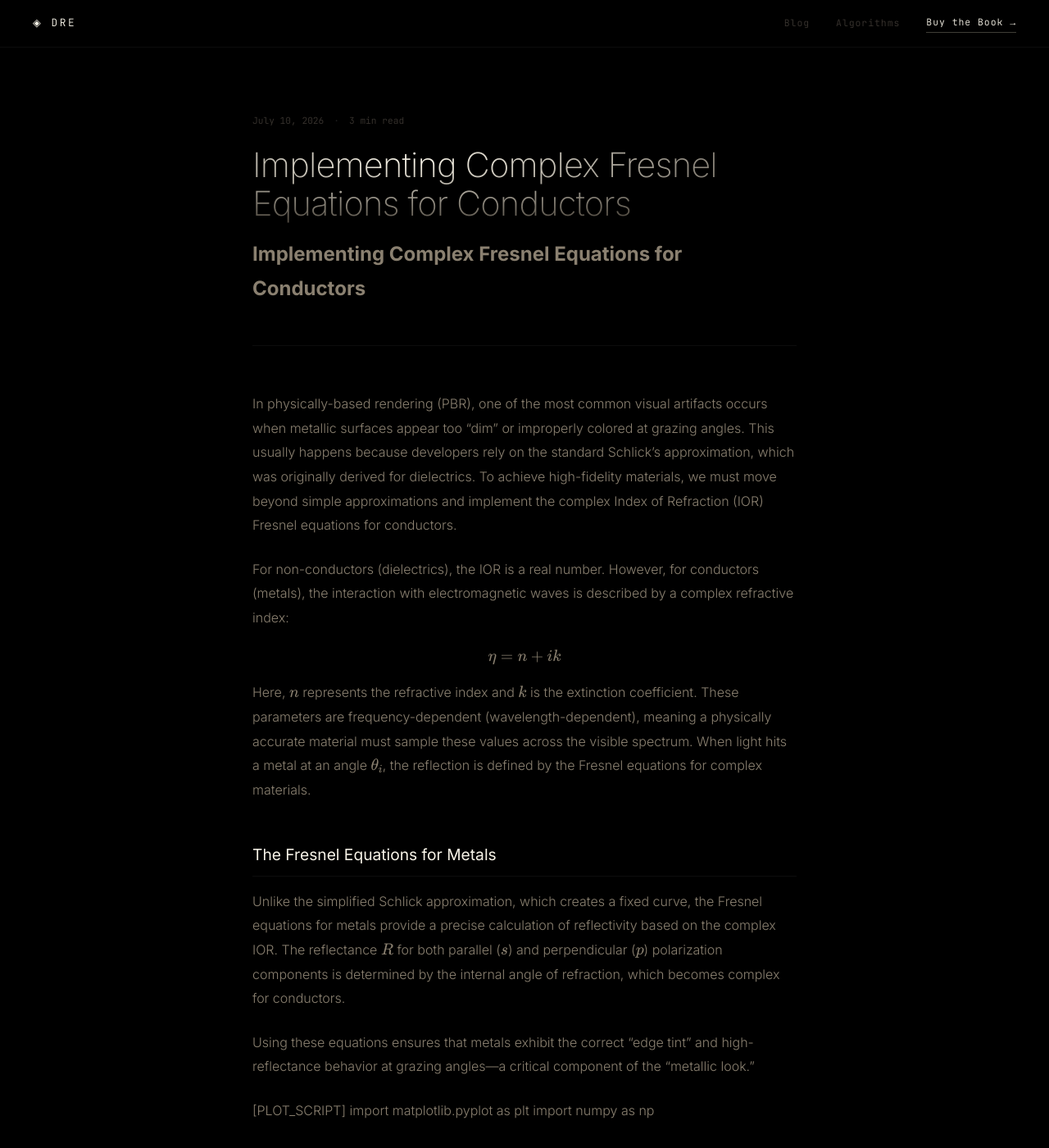
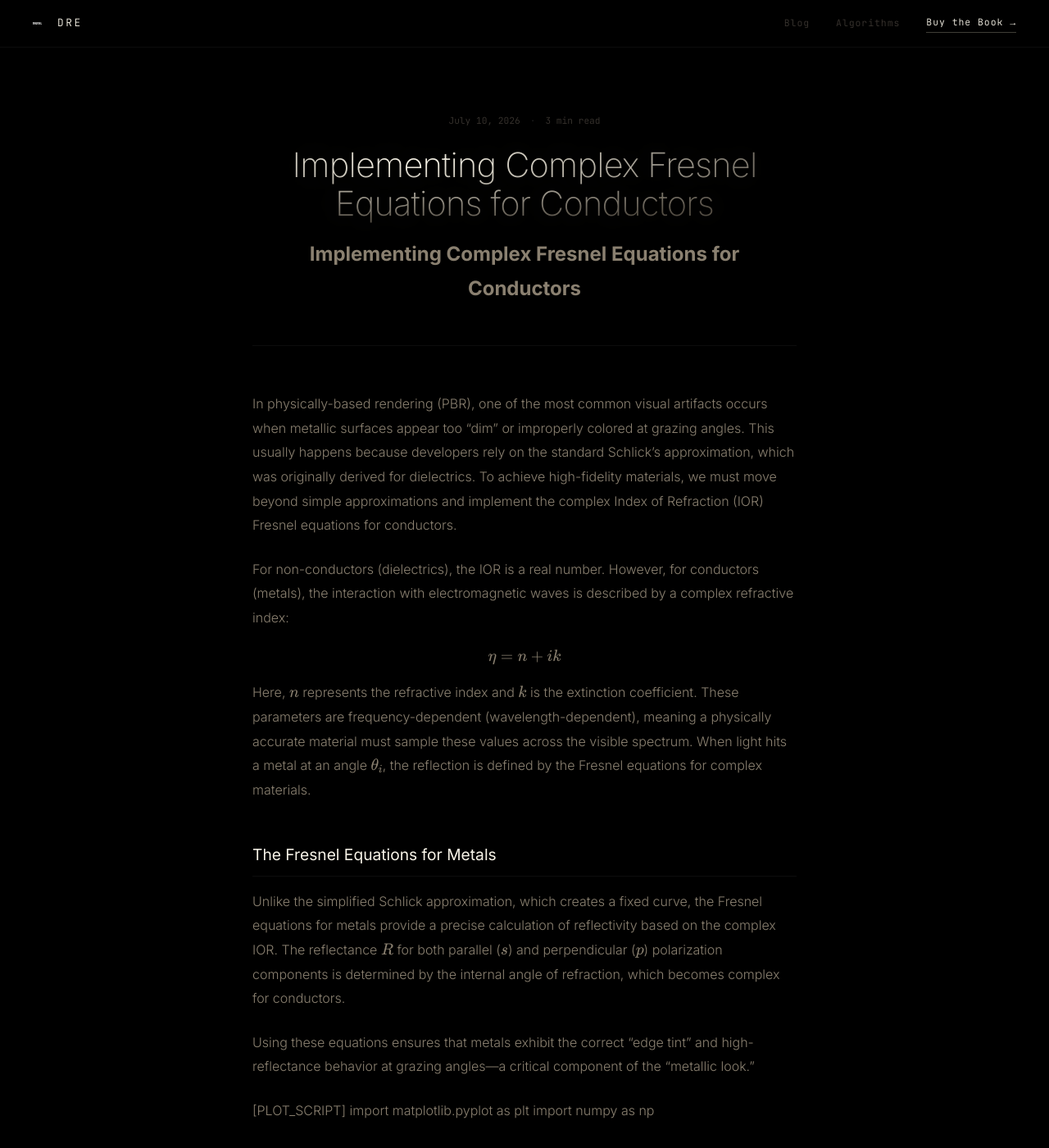
Before and after one commit to OpticsOptimization/blog, a Jekyll site: the page built from _posts/2026-07-10-implementing-complex-fresnel-equations-for-conductors.md, in a window 1280 px wide and 1400 px high. Shown: the whole window at 82% size. Built offline with Jekyll 4.4.1, drawn with Linux system fonts in a browser that asks for light colours; nearby versions of some CDN libraries.

Commit message:
style: apply premium glassmorphic UI, animations, and logo

```diff
--- a/_layouts/default.html
+++ b/_layouts/default.html
@@ -5,6 +5,7 @@
   <meta name="viewport" content="width=device-width, initial-scale=1.0">
   <title>{{ page.title | default: site.title }} | DRE Blog</title>
   <meta name="description" content="{{ page.excerpt | default: site.description | strip_html | escape }}">
+  <link rel="icon" href="{{ '/assets/img/logo-dre.svg' | relative_url }}" type="image/svg+xml">
   <link rel="preconnect" href="https://fonts.googleapis.com">
   <link href="https://fonts.googleapis.com/css2?family=JetBrains+Mono:wght@400;700&family=Inter:wght@300;400;500;600;700&display=swap" rel="stylesheet">
   <link rel="stylesheet" href="{{ '/assets/css/main.css' | relative_url }}">
@@ -21,7 +22,7 @@
 <body>
   <nav class="navbar">
     <a href="{{ '/' | relative_url }}" class="nav-logo">
-      <span class="logo-icon">◈</span>
+      <img src="{{ '/assets/img/logo-dre.svg' | relative_url }}" class="nav-logo-mark" alt="DRE Logo">
       <span class="logo-text">DRE</span>
     </a>
     <div class="nav-links">
--- a/_layouts/post.html
+++ b/_layouts/post.html
@@ -1,7 +1,7 @@
 ---
 layout: default
 ---
-<article class="post-page">
+<article class="post-page fade-up">
   <header class="post-header">
     <div class="post-meta">
       <span class="post-date">{{ page.date | date: "%B %d, %Y" }}</span>
@@ -18,13 +18,14 @@
     {{ content }}
   </div>
 
-  <aside class="book-cta">
+  <aside class="book-cta glassmorphic-cta">
+    <div class="cta-glow"></div>
     <div class="cta-icon">📐</div>
     <div class="cta-body">
       <p class="cta-label">Go Deeper</p>
       <p class="cta-text">Every concept in this post is rigorously derived from first principles in <strong>Digital Rendering Engineering</strong> — covering the full mathematical proof, HLSL implementations, and GPU performance analysis.</p>
       <div class="cta-buttons">
-        <a href="https://www.amazon.com/dp/B0GTMRVYST" target="_blank" class="cta-btn">Vol. 1 — Physics of Light →</a>
+        <a href="https://www.amazon.com/dp/B0GTMRVYST" target="_blank" class="cta-btn glow-btn">Vol. 1 — Physics of Light →</a>
         <a href="https://www.amazon.com/dp/B0GTTWK4C7" target="_blank" class="cta-btn cta-btn-2">Vol. 2 — Advanced Rendering →</a>
       </div>
     </div>
--- a/assets/css/main.css
+++ b/assets/css/main.css
@@ -376,3 +376,81 @@
   transform: scale(1.05);
   opacity: 1;
 }
+
+/* ═══ REDESIGN PREMIUM (Adições) ═════════════════════════════════ */
+
+/* Fade Up Animation */
+@keyframes fadeUp {
+  from { opacity: 0; transform: translateY(20px); }
+  to { opacity: 1; transform: translateY(0); }
+}
+.fade-up { animation: fadeUp 0.8s cubic-bezier(0.16, 1, 0.3, 1) forwards; }
+
+/* Header Centralizado e Glow */
+.post-header {
+  text-align: center;
+  position: relative;
+}
+.post-meta { justify-content: center; }
+.post-title {
+  text-shadow: 0 0 40px rgba(255, 248, 220, 0.15);
+}
+
+/* Imagens Premium */
+.post-content img {
+  border-radius: 8px;
+  box-shadow: 0 10px 30px rgba(0, 0, 0, 0.5), 0 0 0 1px rgba(255, 255, 255, 0.05);
+  max-width: 100%;
+  margin: 2rem auto;
+  display: block;
+}
+
+/* Code Blocks Premium */
+.post-content pre {
+  border-radius: 6px;
+  background: rgba(6, 8, 10, 0.7);
+  backdrop-filter: blur(8px);
+  border: 1px solid rgba(255, 255, 255, 0.05);
+  box-shadow: 0 4px 20px rgba(0, 0, 0, 0.3), inset 0 1px 0 rgba(255, 255, 255, 0.05);
+  transition: border-color 0.3s ease, box-shadow 0.3s ease;
+}
+.post-content pre:hover {
+  border-color: rgba(255, 248, 220, 0.2);
+  box-shadow: 0 4px 20px rgba(0, 0, 0, 0.3), 0 0 15px rgba(255, 248, 220, 0.05), inset 0 1px 0 rgba(255, 255, 255, 0.08);
+}
+
+/* Glassmorphic CTA */
+.glassmorphic-cta {
+  background: rgba(10, 12, 15, 0.4) !important;
+  backdrop-filter: blur(20px) saturate(150%);
+  -webkit-backdrop-filter: blur(20px) saturate(150%);
+  border: 1px solid rgba(255, 248, 220, 0.1) !important;
+  border-radius: 12px !important;
+  box-shadow: 0 20px 40px rgba(0, 0, 0, 0.4), inset 0 1px 0 rgba(255, 255, 255, 0.05);
+  transition: transform 0.3s ease, border-color 0.3s ease;
+}
+.glassmorphic-cta:hover {
+  transform: translateY(-2px);
+  border-color: rgba(255, 248, 220, 0.2) !important;
+}
+.cta-glow {
+  position: absolute;
+  top: -50px; left: -50px; right: -50px; bottom: -50px;
+  background: radial-gradient(circle at center, rgba(255, 248, 220, 0.03) 0%, transparent 60%);
+  pointer-events: none;
+  z-index: 0;
+}
+.cta-body { position: relative; z-index: 1; }
+.cta-icon { position: relative; z-index: 1; filter: drop-shadow(0 0 10px rgba(255, 248, 220, 0.2)); }
+
+.glow-btn {
+  position: relative;
+  overflow: hidden;
+}
+.glow-btn::before {
+  content: '';
+  position: absolute; top: 0; left: -100%; width: 50%; height: 100%;
+  background: linear-gradient(90deg, transparent, rgba(255,255,255,0.4), transparent);
+  transition: left 0.5s ease;
+}
+.glow-btn:hover::before { left: 150%; }
```
